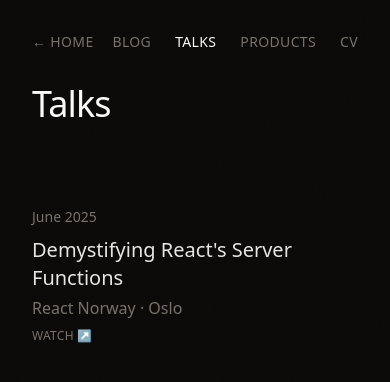
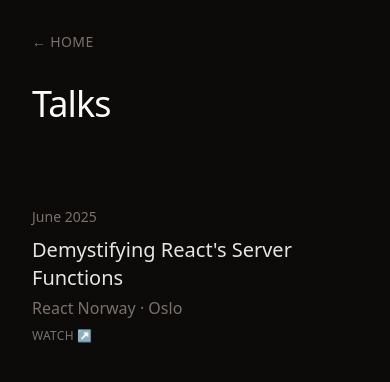
Before and after one commit to petter/pmoen.me, a Next.js app: page /talks in a window 390 px wide. Shown: the top 382 px of the page. Built offline with nearby package versions, Linux system fonts and the light colour scheme; what tailwindcss-animated would draw is missing.

Commit message:
add navigation to sub pages

```diff
--- a/app/(site)/layout.tsx
+++ b/app/(site)/layout.tsx
@@ -1,7 +1,11 @@
 import Link from 'next/link';
 import { NavLink } from './nav-link';
 
-export default function SiteLayout({ children }: { children: React.ReactNode }) {
+export default function SiteLayout({
+  children,
+}: {
+  children: React.ReactNode;
+}) {
   return (
     <div className="flex min-h-screen w-full flex-col bg-stone-950 text-stone-100">
       {/* Subtle grain texture overlay */}
@@ -20,7 +24,7 @@ export default function SiteLayout({ children }: { children: React.ReactNode })
         >
           ← Home
         </Link>
-        <nav>
+        <nav className="hidden sm:block">
           <ul className="flex gap-6 text-sm tracking-wide uppercase">
             <li>
               <NavLink href="/blog">Blog</NavLink>
```
Also changed, not shown: app/(site)/nav-link.tsx (line endings or trailing spaces).
